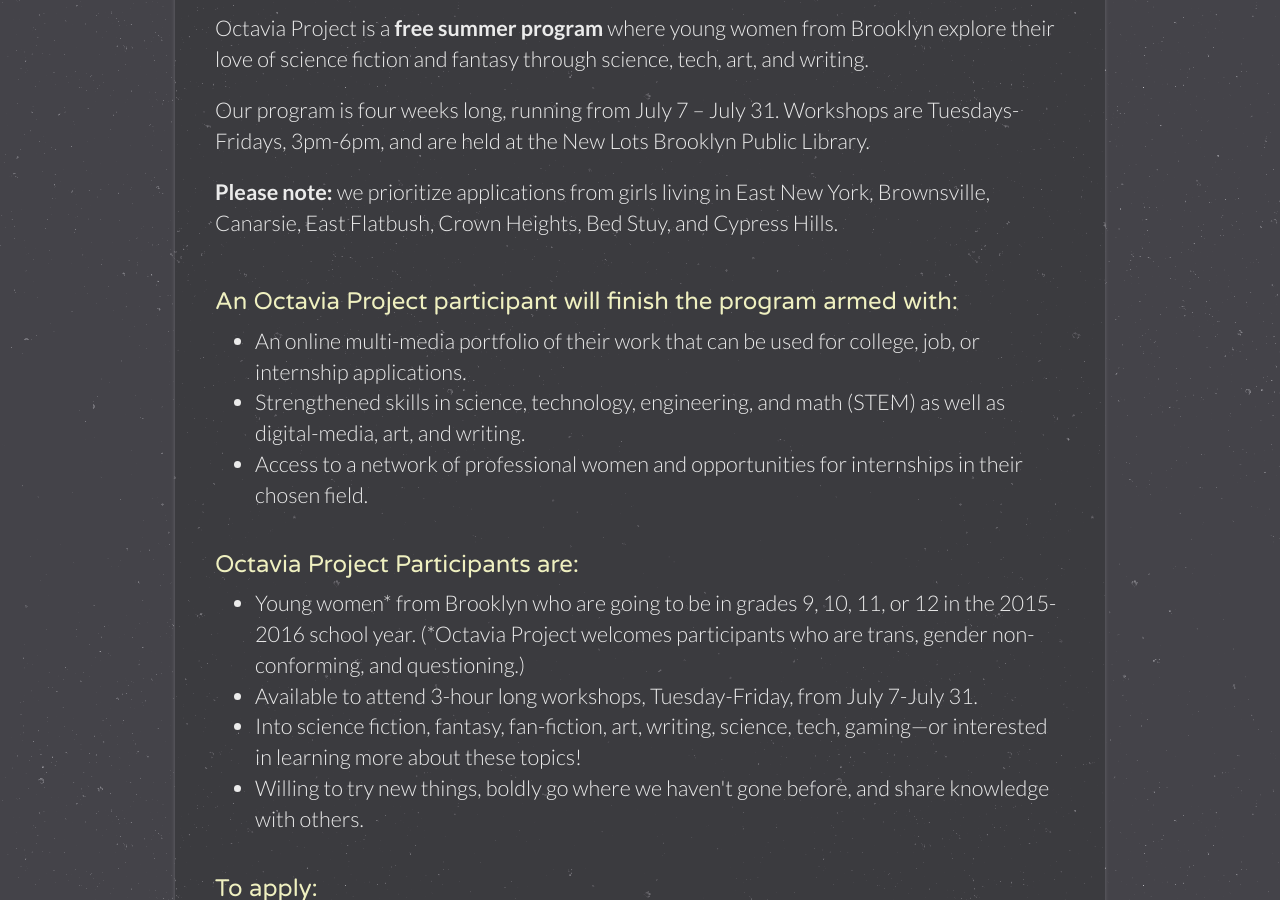
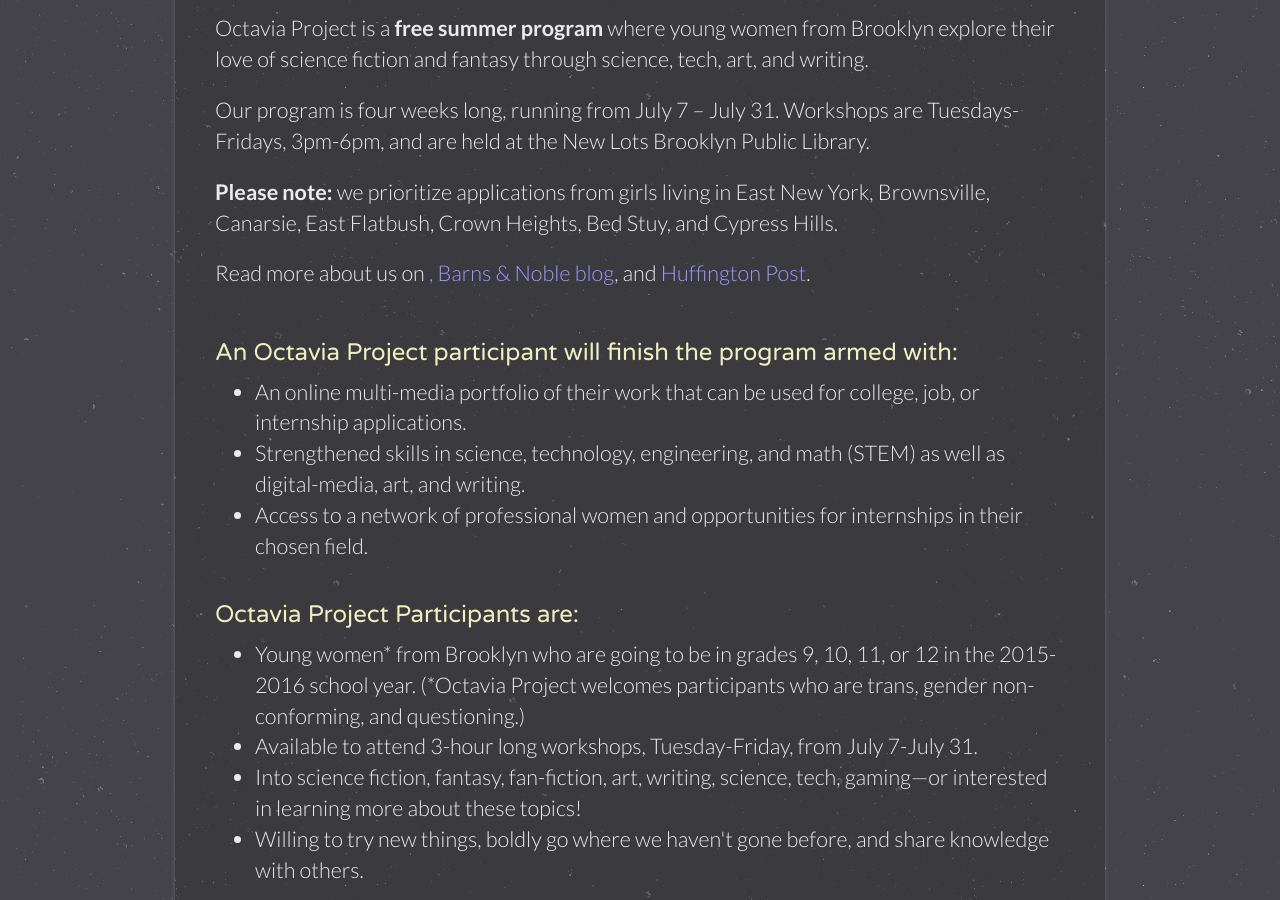
Before and after one commit to OctaviaProject/octaviaproject.github.io, a Jekyll site: the page built from join.html, in a window 1280 px wide and 900 px high, scrolled down 365 px. Built offline with Jekyll 4.4.1, drawn with Linux system fonts in a browser that asks for light colours.

Commit message:
Added lang and links to press

```diff
--- a/join.html
+++ b/join.html
@@ -15,6 +15,11 @@
 
       <p><b>Please note:</b> we prioritize applications from girls living in East New York,
       Brownsville, Canarsie, East Flatbush, Crown Heights, Bed Stuy, and Cypress Hills.</p>
+
+      <p>Read more about us on <a target="blank" href="http://www.dnainfo.com/new-york/20150409/bed-stuy/workshops-use-sci-fi-fan-fiction-teach-girls-stem-writing-skills?utm_content=buffer83973&utm_medium=social&utm_source=twitter.com&utm_campaign=buffer"
+      DNA Info.com</a>, <a target="blank" href="http://www.barnesandnoble.com/blog/sci-fi-fantasy/the-octavia-project-and-top-sff-recommendations-for-young-women/">
+      Barns & Noble blog</a>, and <a target="blank" href="http://www.huffingtonpost.com/meghan-mcnamara/what-science-fiction-can-_b_7268896.html?utm_content=buffer85c92&utm_medium=social&utm_source=twitter.com&utm_campaign=buffer">
+      Huffington Post</a>.</p>
 
       <br>
 
```
